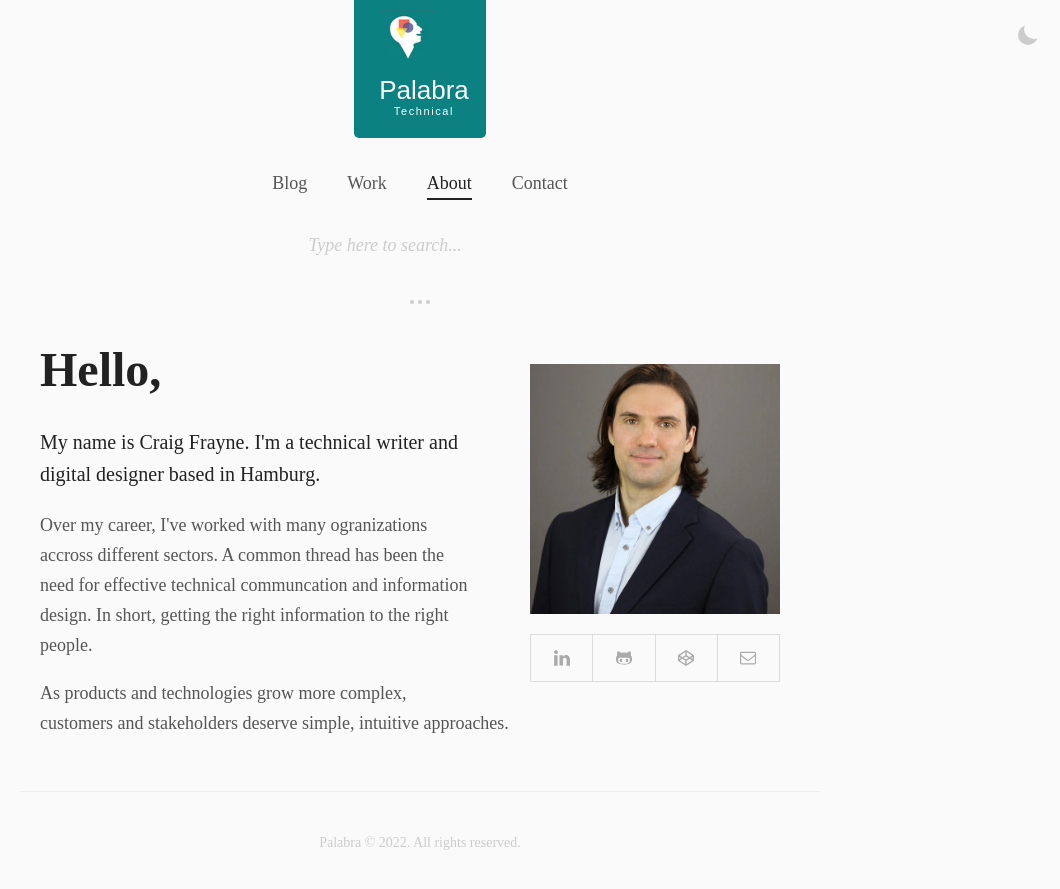
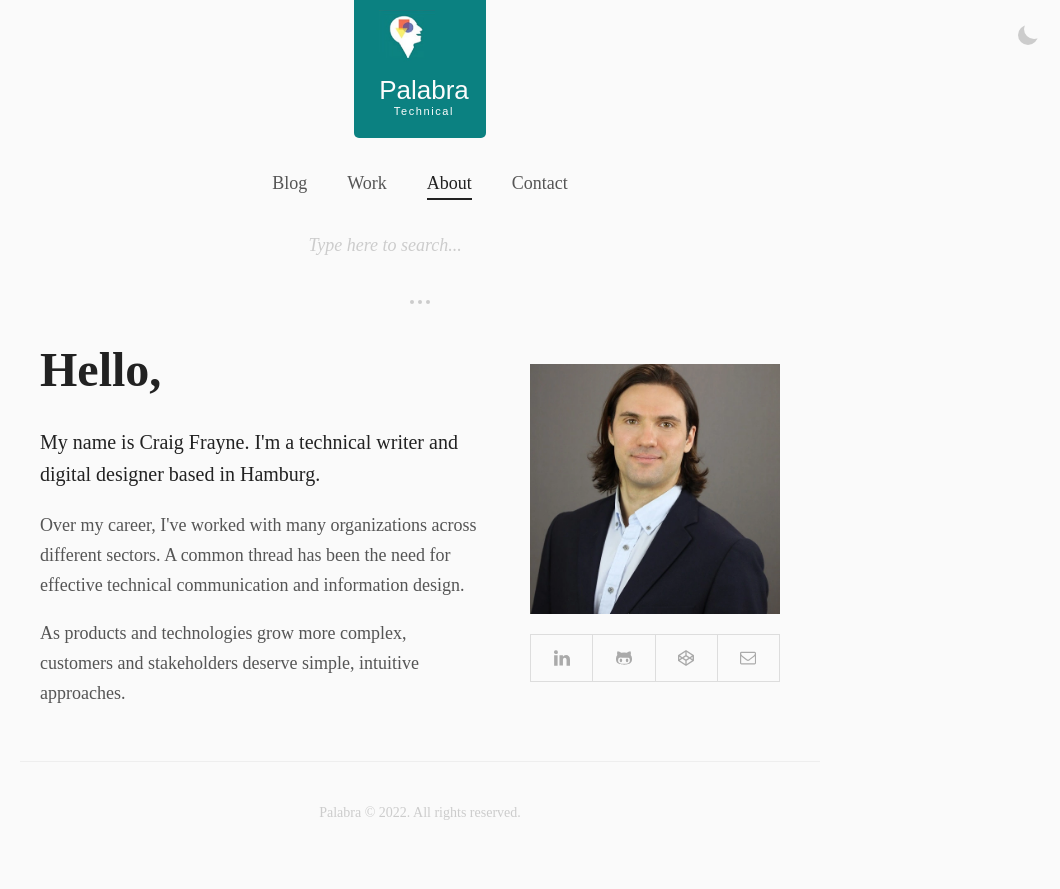
Before and after one commit to craigmateo/palabra, a Jekyll site: the page built from _pages/about.html, in a window 1280 px wide. Shown: the top 889 px of the page, without its empty margins (220-1280 px from the left). Built offline with Jekyll 4.4.1, drawn with Linux system fonts in a browser that asks for light colours; some web fonts are replaced.

Commit message:
updated about.html

```diff
--- a/_pages/about.html
+++ b/_pages/about.html
@@ -20,6 +20,6 @@ permalink: /about/
     <h1>Hello,</h1>
     <p class="intro-paragraph">My name is Craig Frayne. I'm a technical writer and digital designer based in Hamburg.</p>
 
-    <p>Over my career, I've worked with many ogranizations accross different sectors. A common thread has been the need for effective technical communcation and information design. In short, getting the right information to the right people.</p>
+    <p>Over my career, I've worked with many organizations across different sectors. A common thread has been the need for effective technical communication and information design.</p>
     <p>As products and  technologies grow more complex, customers and stakeholders deserve simple, intuitive approaches.</p>
 </section>
```
